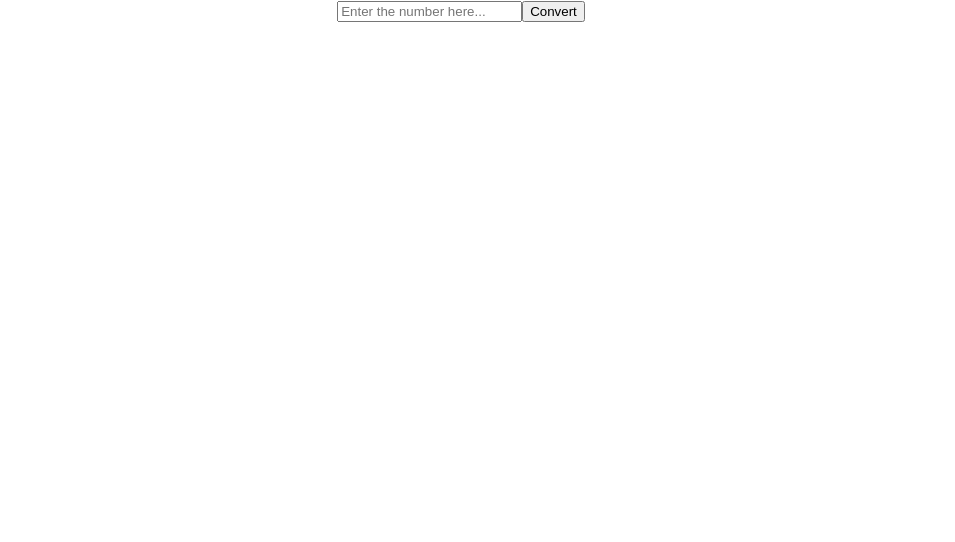
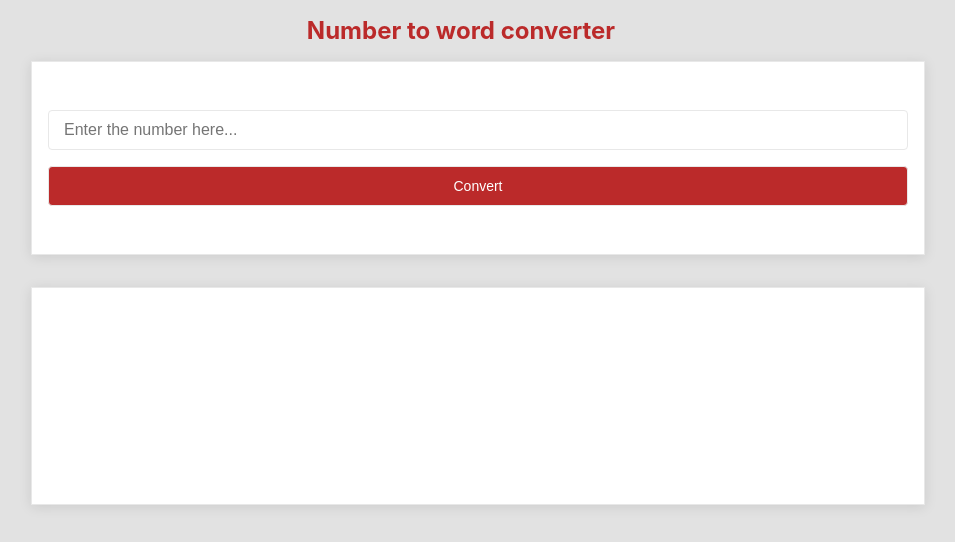
Before and after one commit to mumer271992/number-to-word, a React (Create React App) app: page / in a window 1280 px wide. Shown: the top 542 px of the page, without its empty margins (179-1134 px from the left). Built offline with nearby package versions, Linux system fonts and the light colour scheme.

Commit message:
Basic view implemented with input form and output  box

```diff
--- a/package.json
+++ b/package.json
@@ -6,6 +6,7 @@
     "@testing-library/jest-dom": "^4.2.4",
     "@testing-library/react": "^9.3.2",
     "@testing-library/user-event": "^7.1.2",
+    "node-sass": "^4.13.1",
     "react": "^16.12.0",
     "react-dom": "^16.12.0",
     "react-scripts": "3.3.1"
--- a/src/App.css
+++ /dev/null
@@ -1,38 +0,0 @@
-.App {
-  text-align: center;
-}
-
-.App-logo {
-  height: 40vmin;
-  pointer-events: none;
-}
-
-@media (prefers-reduced-motion: no-preference) {
-  .App-logo {
-    animation: App-logo-spin infinite 20s linear;
-  }
-}
-
-.App-header {
-  background-color: #282c34;
-  min-height: 100vh;
-  display: flex;
-  flex-direction: column;
-  align-items: center;
-  justify-content: center;
-  font-size: calc(10px + 2vmin);
-  color: white;
-}
-
-.App-link {
-  color: #61dafb;
-}
-
-@keyframes App-logo-spin {
-  from {
-    transform: rotate(0deg);
-  }
-  to {
-    transform: rotate(360deg);
-  }
-}
--- a/src/App.js
+++ b/src/App.js
@@ -1,8 +1,14 @@
 import React, { useState } from 'react';
-import './App.css';
+import './App.scss';
 
 function App() {
   const [state, setState] = useState({});
+
+  const changeHandler = ({ target }) => {
+    const { name, value } = target;
+    setState({ ...state, [name]: value });
+  };
+
   const submit = e => {
     e.preventDefault();
     setState({ ...state, result: state.digit });
@@ -10,14 +16,18 @@ function App() {
 
   return (
     <div className="App">
+      <div className="header">Number to word converter</div>
       <form onSubmit={submit}>
-        <input
-          placeholder="Enter the number here..."
-          onChange={e => setState({ ...state, digit: e.target.value })}
-        />
+        <div>
+          <input
+            name="digit"
+            placeholder="Enter the number here..."
+            onChange={changeHandler}
+          />
+        </div>
         <button type="submit">Convert</button>
       </form>
-      <div>{state.result}</div>
+      <div className="result-box">{state.result}</div>
     </div>
   );
 }
--- /dev/null
+++ b/src/App.scss
@@ -0,0 +1,73 @@
+@import './variables.scss';
+body {
+  background-color: $body-background;
+}
+.App {
+  height: 100vh;
+  width: 95%;
+  max-width: 860px;
+  margin: auto;
+  .header {
+    font-size: 24px;
+    font-weight: bold;
+    text-align: center;
+    color: $primary;
+    padding: 1rem;
+  }
+  form {
+    width: 100%;
+    margin: auto;
+    border: 1px solid $border-color;
+    background-color: #ffffff;
+    padding: 3rem 1rem;
+    margin-bottom: 2rem;
+    box-shadow: 0 2px 12px 0 rgba(0, 0, 0, 0.1);
+
+    input {
+      width: 100%;
+      box-sizing: border-box;
+      background-color: #fff;
+      background-image: none;
+      border-radius: 4px;
+      border: 1px solid $border-color;
+      box-sizing: border-box;
+      font-size: inherit;
+      height: 40px;
+      line-height: 40px;
+      outline: none;
+      padding: 0 15px;
+      transition: border-color 0.2s cubic-bezier(0.645, 0.045, 0.355, 1);
+      margin-bottom: 1rem;
+      &:focus {
+        outline: $primary auto 2px;
+      }
+    }
+    button {
+      width: 100%;
+      display: block;
+      color: #ffffff;
+      background-color: $primary;
+      line-height: 1;
+      white-space: nowrap;
+      cursor: pointer;
+      border: 1px solid $border-color;
+      text-align: center;
+      box-sizing: border-box;
+      outline: none;
+      margin: 0;
+      transition: 0.1s;
+      font-weight: 500;
+      padding: 12px 20px;
+      font-size: 14px;
+      border-radius: 4px;
+    }
+  }
+  .result-box {
+    width: 100%;
+    height: 120px;
+    border: 1px solid $border-color;
+    background-color: #ffffff;
+    padding: 3rem 1rem;
+    box-shadow: 0 2px 12px 0 rgba(0, 0, 0, 0.1);
+  }
+}
--- /dev/null
+++ b/src/variables.scss
@@ -0,0 +1,3 @@
+$body-background: #e2e2e2;
+$border-color: #e8e8e8;
+$primary: #bb2a2a;
```
Also changed, not shown: 1 other file (tests, documents, lock files or other folders).
